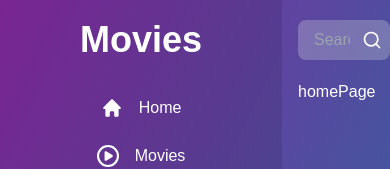
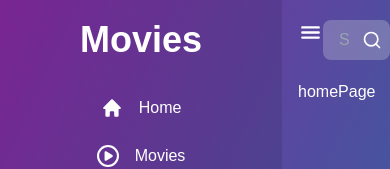
Before and after one commit to GeoLine02/Best-Movies, a React (Vite) app: page / in a window 390 px wide. Shown: the top 169 px of the page. Built offline with nearby package versions, Linux system fonts and the light colour scheme; no server answers; a web font is replaced by a local one.

Commit message:
add: add burger menu

```diff
--- a/src/components/templates/Header/Header.tsx
+++ b/src/components/templates/Header/Header.tsx
@@ -1,9 +1,21 @@
 import Search from "../../ui-components/Search";
 import AuthButtons from "../../../shared/AuthButtons";
+import { IoMenu } from "react-icons/io5";
+import { useDispatch } from "react-redux";
+import { toggleSideBar } from "../../../features/sideBarSlice";
 
 const Header = () => {
+  const disaptch = useDispatch();
+  const handletoggleSideBar = () => {
+    disaptch(toggleSideBar());
+  };
   return (
-    <div className="flex justify-around w-full my-5">
+    <div className="flex justify-between w-full my-5 lg:justify-around">
+      <div className="lg:hidden">
+        <button onClick={handletoggleSideBar}>
+          <IoMenu size={25} />
+        </button>
+      </div>
       <div className="flex gap-6 items-center">
         <Search />
       </div>
```
